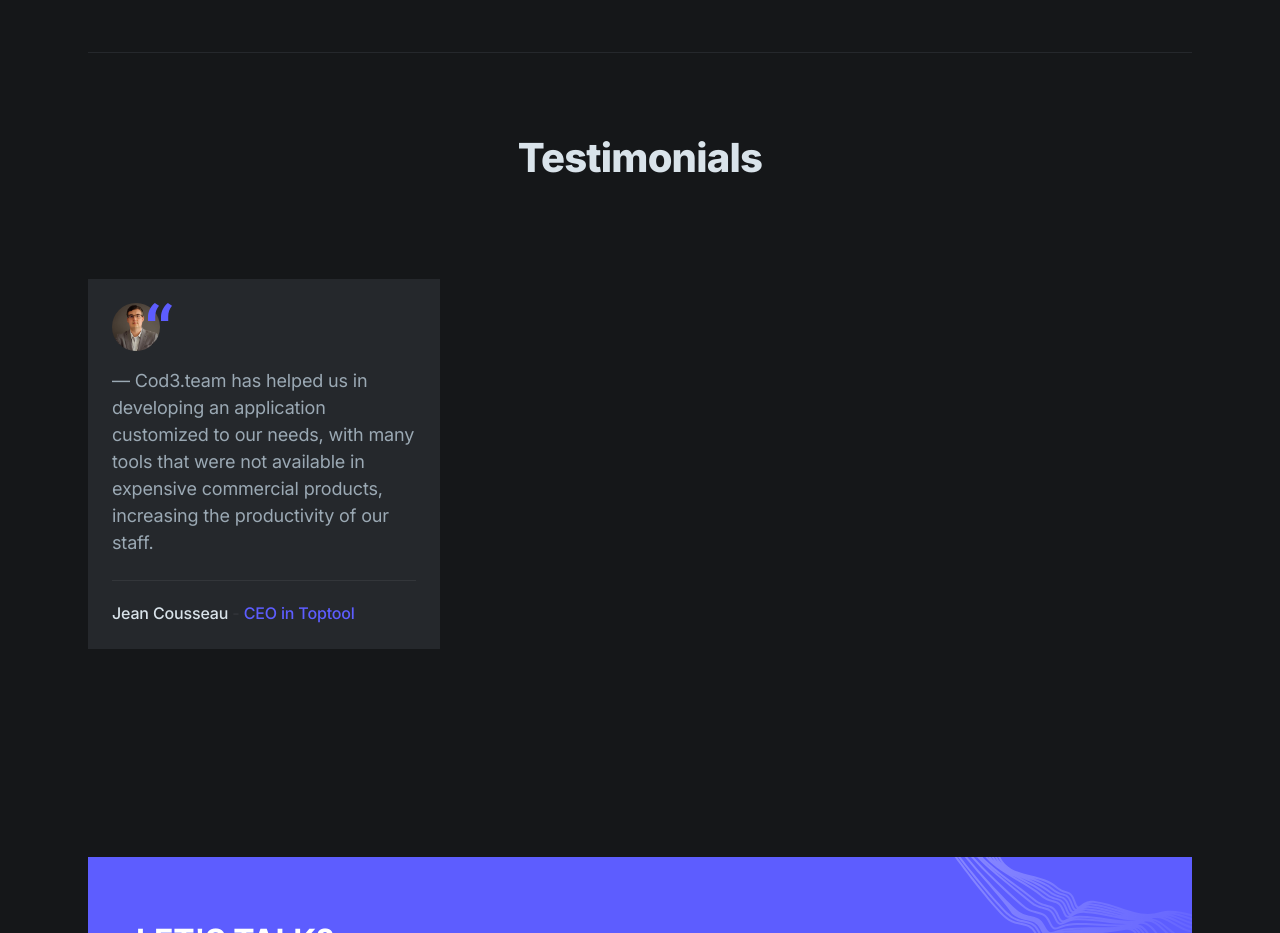
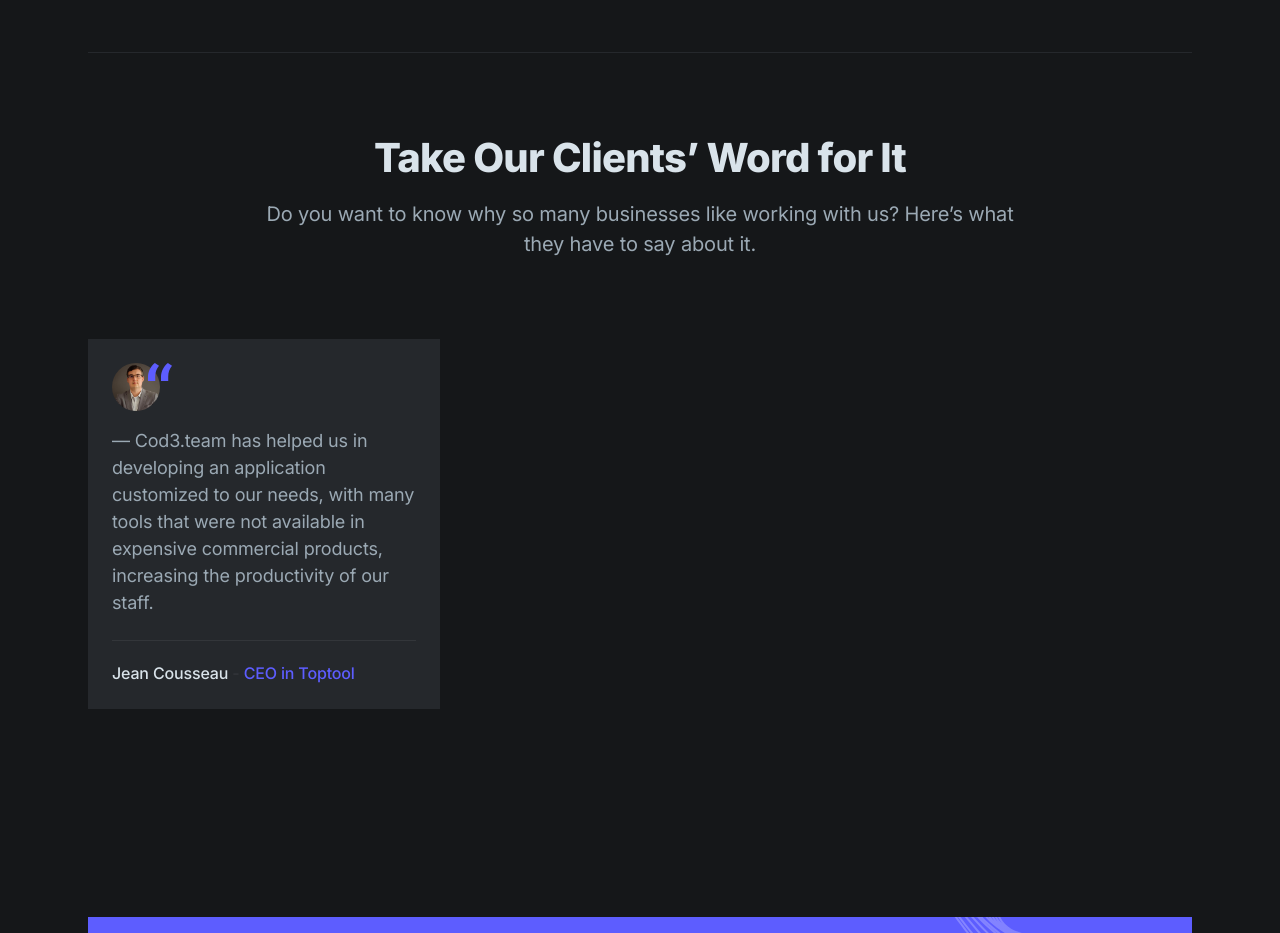
Before and after one commit to f0rmig4/cod3.team, a Next.js app: page / in a window 1280 px wide. Shown: the part 3240-4173 px from the top of the page. Built offline with nearby package versions, Linux system fonts and the light colour scheme.

Commit message:
added testimonials

```diff
--- a/components/testimonials.tsx
+++ b/components/testimonials.tsx
@@ -11,12 +11,11 @@ export default function Testimonials() {
         <div className="py-12 md:py-20 border-t border-gray-800">
           {/* Section header */}
           <div className="max-w-3xl mx-auto text-center pb-12 md:pb-20">
-            <h2 className="h2 mb-4">Testimonials</h2>
-            {/* <p className="text-xl text-gray-400">
-              Vitae aliquet nec ullamcorper sit amet risus nullam eget felis
-              semper quis lectus nulla at volutpat diam ut venenatis tellus—in
-              ornare.
-            </p> */}
+            <h2 className="h2 mb-4">Take Our Clients’ Word for It</h2>
+            <p className="text-xl text-gray-400">
+              Do you want to know why so many businesses like working with us?
+              Here’s what they have to say about it.
+            </p>
           </div>
 
           {/* Testimonials */}
```
